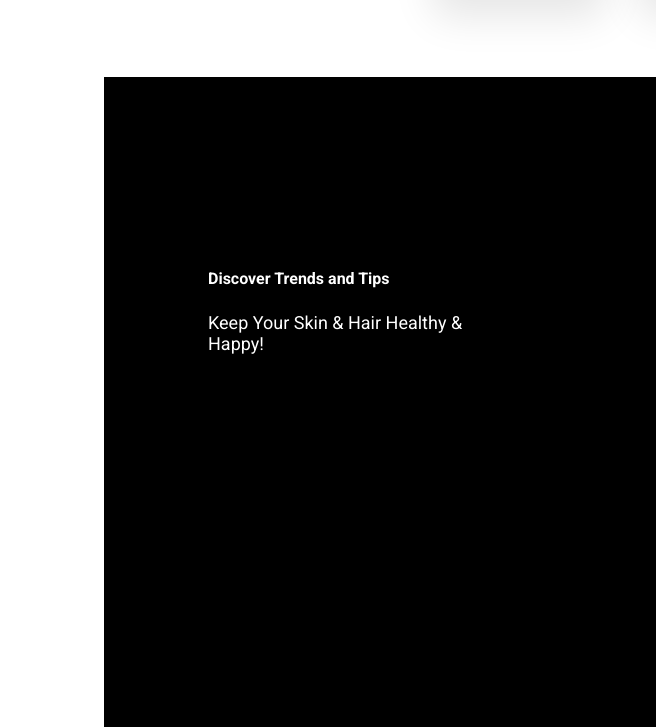
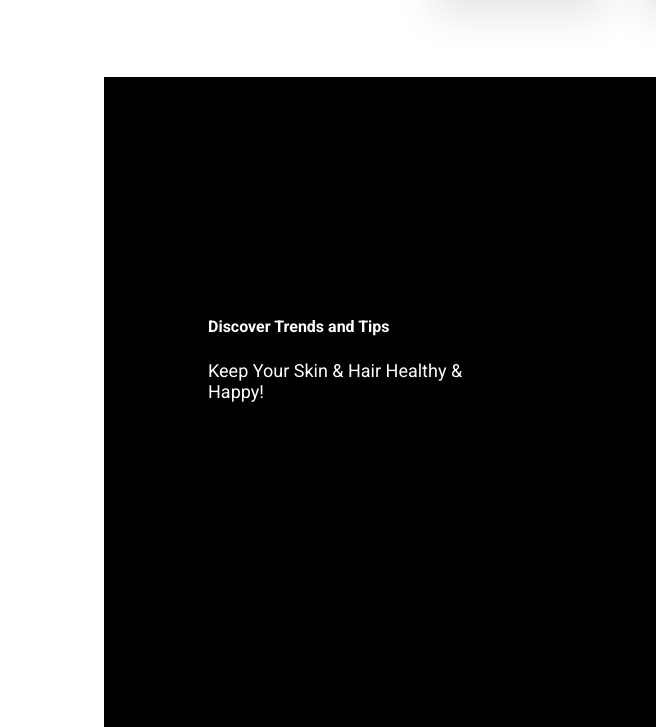
Before and after one commit to Abinaya8543/frontend-projects, a plain HTML site: page Eadbury/index.html in a window 1280 px wide. Shown: the part 3067-3794 px from the top of the page, 0-656 px from the left. Drawn offline with Linux system fonts and the light colour scheme.

Commit message:
first commit

```diff
--- a/Eadbury/index.html
+++ b/Eadbury/index.html
@@ -378,7 +378,7 @@
 /* black container */
 
 .container {
-      max-width: 1500px;
+      max-width: 3000px;
       margin: 0 auto;
       padding: 80px 24px;
       display: flex;
@@ -662,13 +662,14 @@
     .container {
       display: flex;
       flex-direction: column;
-      min-height: 10vh;
+      min-height: 5vh;
       /* max-width: 140vw; */
       background-color: black;
       color: white;
       overflow-x: hidden;
       padding: 80px 24px;
-      max-width: 1500px;
+
+      /* max-width: 3000px; */
     }
     @media (min-width: 768px) {
       .container {
@@ -677,7 +678,7 @@
     }
     .left {
       width: 100%;
-      padding: 2rem 2rem 2rem 2rem;
+      padding: 80px;
       display: flex;
       flex-direction: column;
       justify-content: center;
```
